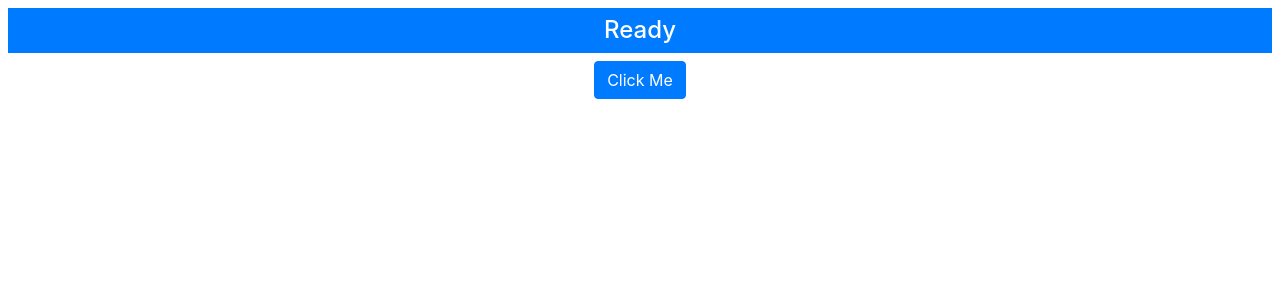
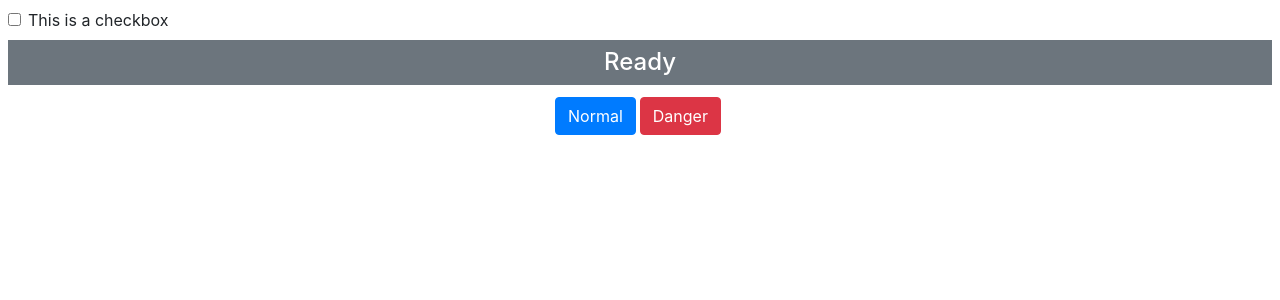
Before and after one commit to davidtrussler/Pro-React-16_12_Events, a React (Create React App) app: page / in a window 1280 px wide. Shown: the top 300 px of the page. Built offline with nearby package versions, Linux system fonts and the light colour scheme.

Commit message:
Understanding Events - Adds onClick event to button and invokes method to handle it - Differentiates between different Event Types - Uses persist method to avoid Event Reuse Pitfall - Uses custom argument to invoke event handler - Prevents Default Behaviour

```diff
--- a/src/App.js
+++ b/src/App.js
@@ -4,19 +4,60 @@ export default class App extends Component {
   constructor(props) {
     super(props);
     this.state = {
-      message: 'Ready'
+      message: 'Ready',
+      counter: 0,
+      theme: 'secondary'
+    }
+  }
+
+  handleEvent = (e, newTheme) => {
+    e.persist();
+
+    this.setState(
+      {
+        counter: this.state.counter + 1,
+        theme: newTheme
+      },
+      () => this.setState(
+        {message: `${e.type}: ${this.state.counter}`}
+      )
+    );
+  }
+
+  toggleCheckBox = (e) => {
+    if (this.state.counter === 0) {
+      e.preventDefault();
     }
   }
 
   render() {
     return (
       <div className="m-2">
-        <div className="h4 bg-primary text-white text-center p-2">
+        <div className="form-check">
+          <label>
+            <input
+              className="form-check-input"
+              type="checkbox"
+              onClick={this.toggleCheckBox}
+            />
+            This is a checkbox
+          </label>
+        </div>
+
+        <div className={`h4 bg-${this.state.theme} text-white text-center p-2`}>
           {this.state.message}
         </div>
 
         <div className="text-center">
-          <button className="btn btn-primary">Click Me</button>
+          <button
+            className="btn btn-primary"
+            onClick={(e) => this.handleEvent(e, 'primary')}
+          >Normal</button>
+
+          <button
+            className="btn btn-danger m-1"
+            onClick={(e) => this.handleEvent(e, 'danger')}
+          >Danger</button>
         </div>
       </div>
     );
```
Also changed, not shown: 1 other file (tests, documents, lock files or other folders).
